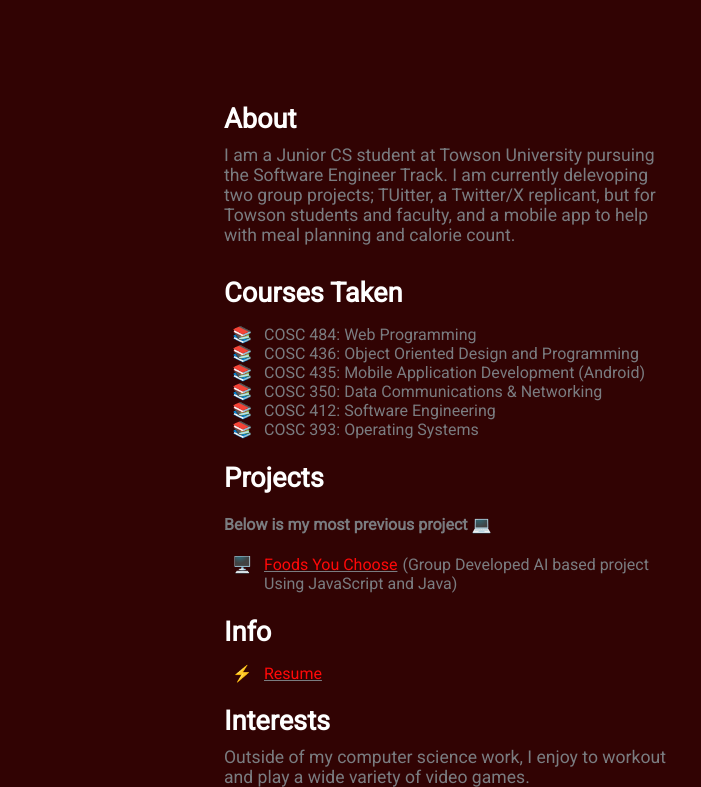
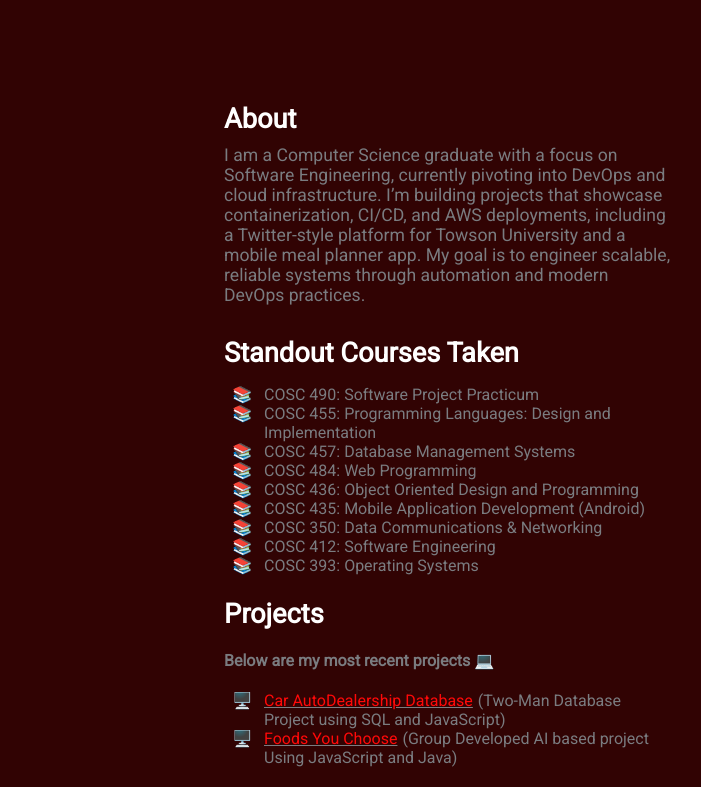
Before and after one commit to xrjw/xavierjackson.github.io, a plain HTML site: page index.html in a window 1280 px wide. Shown: the top 787 px of the page, 416-1117 px from the left. Drawn offline with Linux system fonts and the light colour scheme.

Commit message:
Update index.html
Added classes and project

```diff
--- a/index.html
+++ b/index.html
@@ -26,21 +26,25 @@
         </div>
         <div class="section-2">
             <h2>About</h2>
-            <p>I am a Junior CS student at Towson University pursuing the Software Engineer Track. I am currently delevoping two group projects; TUitter, a Twitter/X replicant, but for Towson students and faculty, and a mobile app to help with meal planning and calorie count.
+            <p>
+            I am a Computer Science graduate with a focus on Software Engineering, currently pivoting into DevOps and cloud infrastructure. I’m building projects that showcase containerization, CI/CD, and AWS deployments, including a Twitter-style platform for Towson University and a mobile meal planner app. My goal is to engineer scalable, reliable systems through automation and modern DevOps practices.
             </p>
-            <h2>Courses Taken</h2>
+            <h2>Standout Courses Taken</h2>
             <ul class="book">
+                <li>COSC 490: Software Project Practicum</li>
+                <li>COSC 455: Programming Languages: Design and Implementation</em></li>
+                <li>COSC 457: Database Management Systems</li>
                 <li>COSC 484: Web Programming</li>
                 <li>COSC 436: Object Oriented Design and Programming</em></li>
                 <li>COSC 435: Mobile Application Development (Android)</li>
                 <li>COSC 350: Data Communications & Networking</li>
                 <li>COSC 412: Software Engineering</li>
                 <li>COSC 393: Operating Systems</li>
-
             </ul>
             <h2>Projects</h2>
-            <h4>Below is my most previous project 💻</h4>
+            <h4>Below are my most recent projects 💻</h4>
             <ul class="laptop">
+                <li><u><a href="https://github.com/jlstocks/COSC457-AutoDealership">Car AutoDealership Database</a></u>(Two-Man Database Project using SQL and JavaScript)</li>
                 <li><u><a href="https://github.com/vnderwear/COSC412_PROJECT">Foods You Choose</a></u>(Group Developed AI based project Using JavaScript and Java)</li>
             </ul>
 
```
